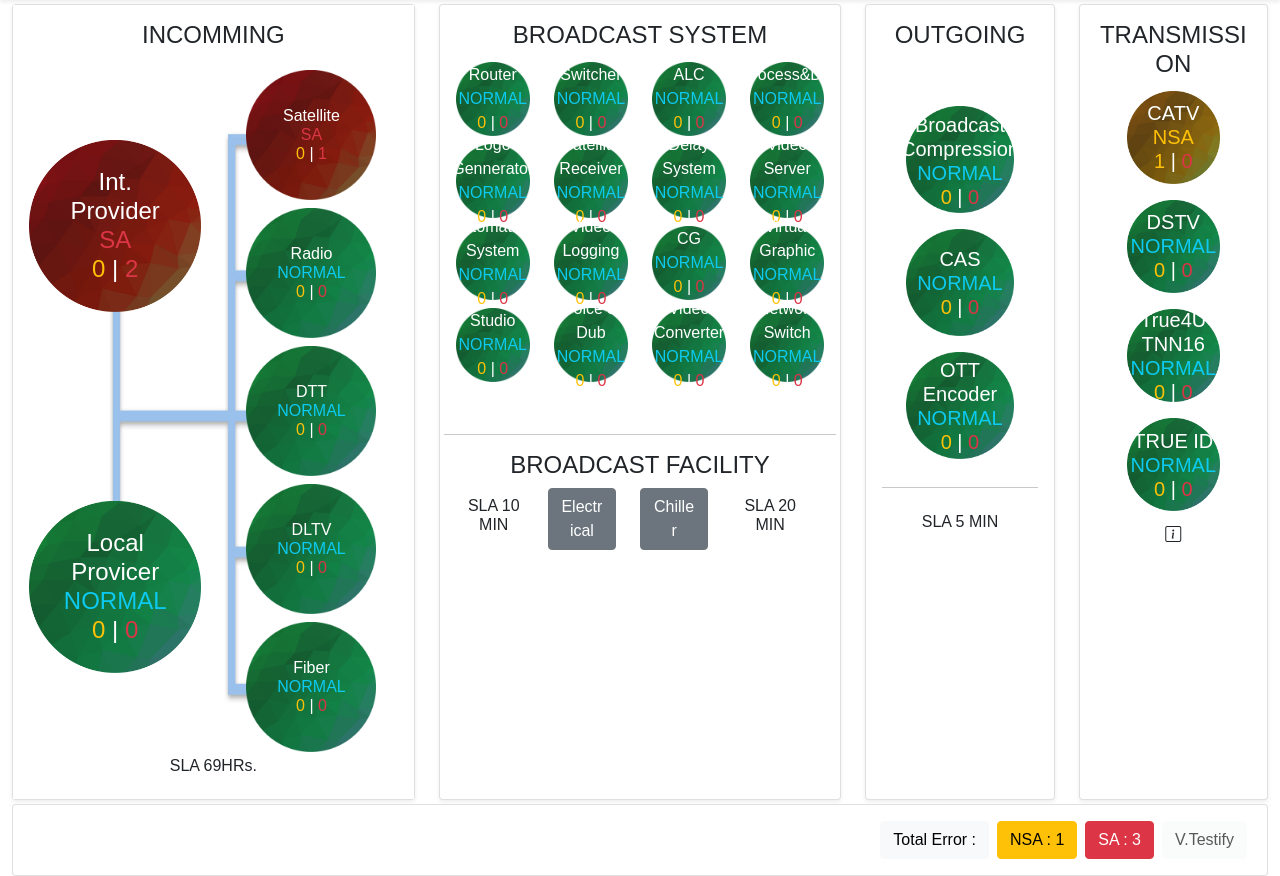
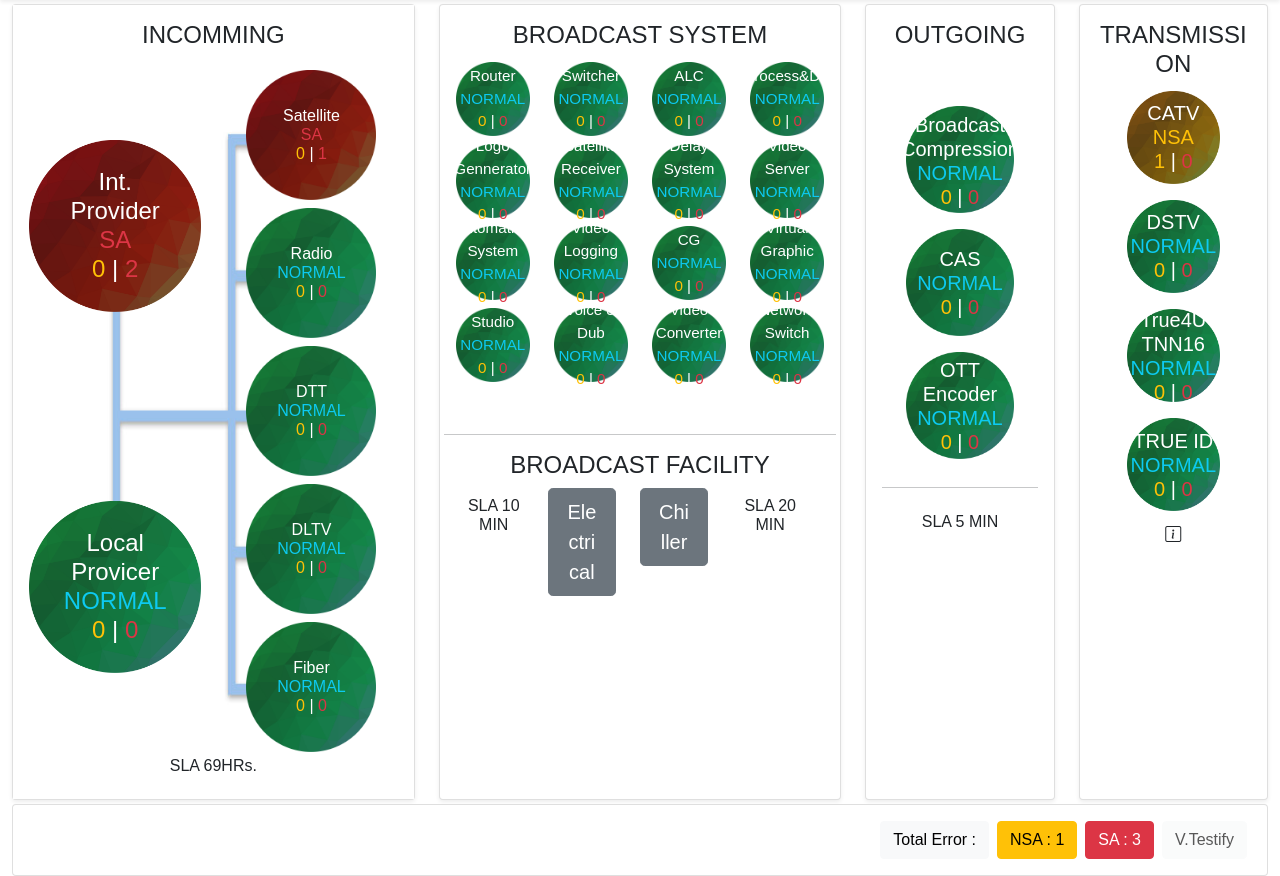
Before and after one commit to armsiwadol69/TVS_SR, a PHP site: page /dashbroad.php in a window 1280 px wide. Shown: the part 56-932 px from the top of the page. Run offline with PHP 8.4, Linux system fonts and the light colour scheme; some libraries are stand-ins or nearby versions.

Commit message:
[UPDATE] Edit some .css (for font)

```diff
--- a/custom/six.css
+++ b/custom/six.css
@@ -44,7 +44,7 @@ h3 {
 }
 
 p {
-    font-size: 2vmin;
+    font-size: 1.9vmin;
 }
 
 
--- a/dashbroad.php
+++ b/dashbroad.php
@@ -18,7 +18,7 @@ if(isset($_GET['datePicker'])){
     <meta name="viewport" content="width=device-width, initial-scale=1.0">
     <title>TVS Station Report : Daily Report</title>
     <link rel="stylesheet" href="./bootstrap-5.0.2-dist/css/bootstrap.min.css">
-    <link rel="stylesheet" href="./custom/six.css">
+    <link rel="stylesheet" href="./custom/six.css?v=2">
     <link rel="stylesheet" href="https://cdn.jsdelivr.net/npm/bootstrap-icons@1.9.1/font/bootstrap-icons.css">
     <link rel="stylesheet" href="./custom/aos/aos.css">
     <link rel="preload" as="image" href="./image/nutzNormal.png">
@@ -166,10 +166,10 @@ if(isset($_GET['datePicker'])){
                                     <h6 class="ms-2 my-2">SLA 10 MIN</h6>
                                 </div>
                                 <div class="col-3 ">
-                                    <button type="button" class=" btn btn-secondary w-100">Electrical</button>
+                                    <button type="button" class=" btn btn-secondary btn-lg w-100">Electrical</button>
                                 </div>
                                 <div class="col-3 ">
-                                    <button type="button" class=" btn btn-secondary w-100">Chiller</button>
+                                    <button type="button" class=" btn btn-secondary btn-lg w-100">Chiller</button>
                                 </div>
                                 <div class="col-3 text-center h-100">
                                     <h6 class="ms-2 my-2">SLA 20 MIN</h6>
```
